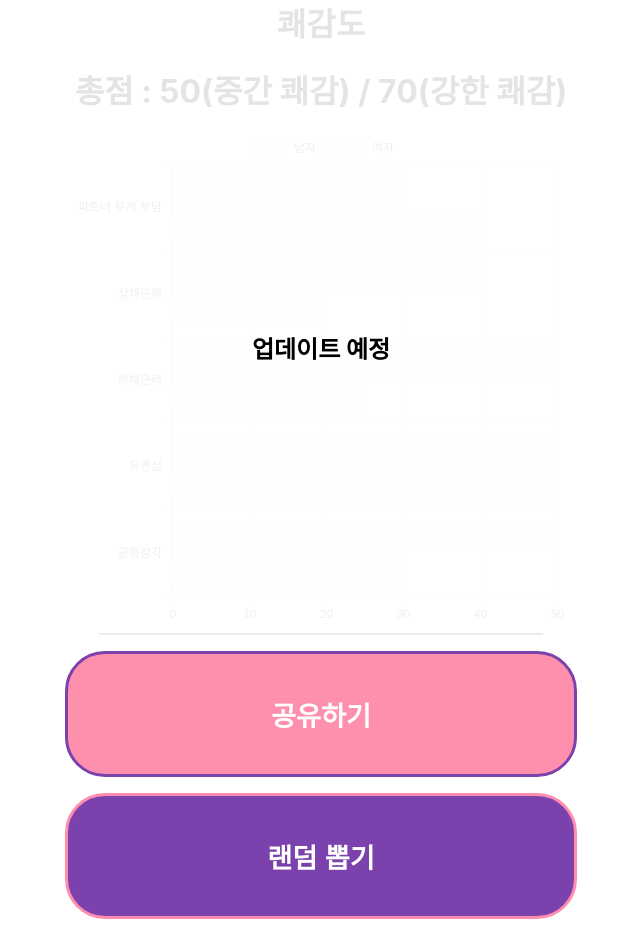
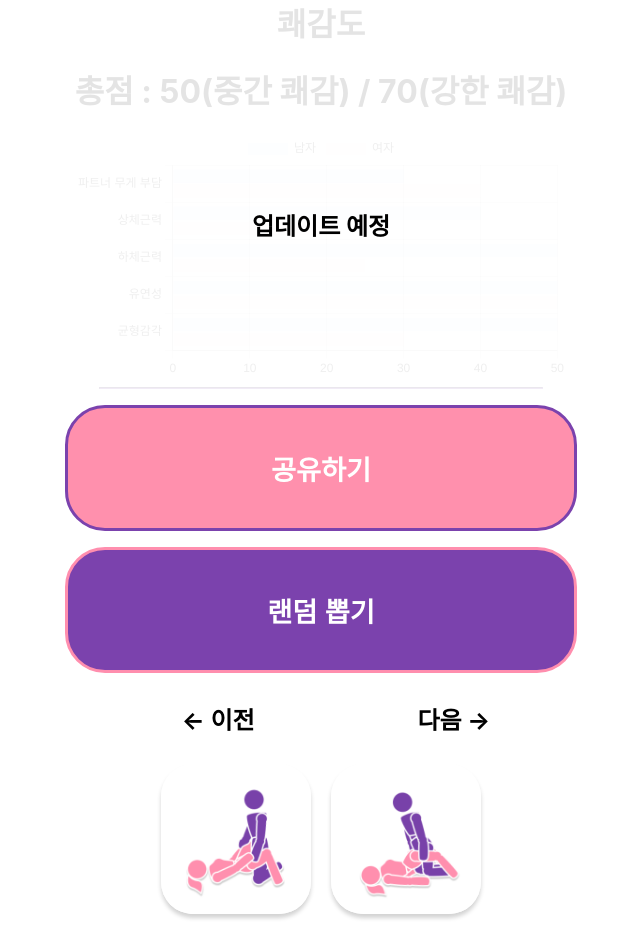
Before and after one commit to valueinvestment/woogawooga, a Next.js app: page /detail/1 in a window 1280 px wide. Shown: the part 2040-2970 px from the top of the page, without its empty margins (319-959 px from the left). Built offline with nearby package versions, Linux system fonts and the light colour scheme.

Commit message:
Fix: Width 조정

```diff
--- a/pages/detail/[id].tsx
+++ b/pages/detail/[id].tsx
@@ -284,12 +284,7 @@ const Detail: NextPage = () => {
             >
               <h1> 쾌감도 </h1>
               <h1> 총점 : 50(중간 쾌감) / 70(강한 쾌감) </h1>
-              <Bar
-                data={data}
-                width={300}
-                height={300}
-                options={barOption}
-              ></Bar>
+              <Bar data={data} options={barOption}></Bar>
               <DivideLine />
             </div>
           </div>
```
